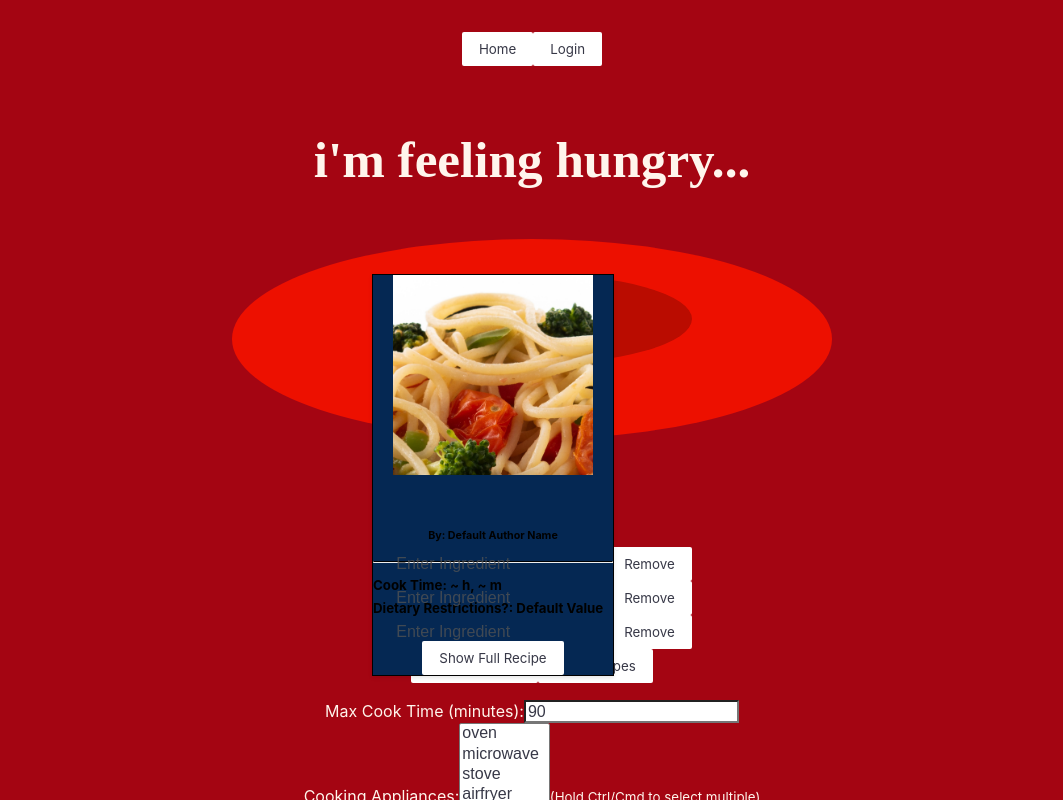
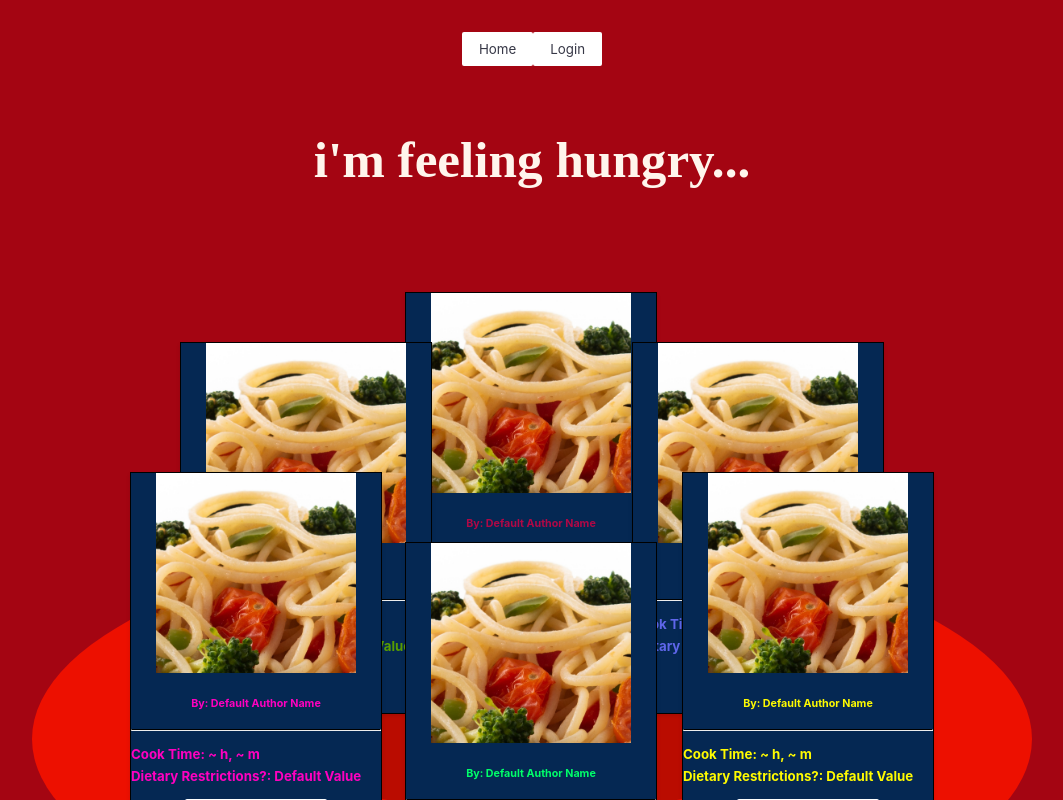
Before and after one commit to ach38075/im-feeling-hungry, a React (Vite) app in the folder frontend/: page /#/ in a window 1280 px wide. Shown: the top 800 px of the page, without its empty margins (108-1171 px from the left). Built offline with nearby package versions, Linux system fonts and the light colour scheme.

Commit message:
A WIN IS A WIN (got basic Plate UI up)
just need to add moving functionality plus sizing

```diff
--- a/frontend/src/components/Disk.jsx
+++ b/frontend/src/components/Disk.jsx
@@ -12,9 +12,11 @@ const Disk = () => {
 
 
     <RecipeCard className="card1"/>
-
-
-
+    <RecipeCard className="card2" />
+    <RecipeCard className="card3" />
+    <RecipeCard className="card4" />
+    <RecipeCard className="card5" />
+    <RecipeCard className="card6" />
 
     </div>
     </div>
--- a/frontend/src/components/css/Disk.css
+++ b/frontend/src/components/css/Disk.css
@@ -1,6 +1,6 @@
 .plate {
-    width: 600px;
-    height: 200px;
+    width: 1000px;
+    height: 400px;
     position: relative;
     background-color: #ed1000;
     border-radius: 50%;
@@ -8,38 +8,61 @@
     align-items: center;
     justify-content: center;
     cursor: grab;
+    margin-top: 300px;
+
+    .middle {
+        width: 500px;
+        height: 150px;
+        background-color: #ba0c00;
+        border-radius: 50%;
+        position: absolute;
     }
 
-/* Fix nested selectors */
-.plate .middle {
-    width: 320px;
-    height: 90px;
-    background-color: #ba0c00;
-    border-radius: 50%;
-    position: relative;
-    bottom: 20px;
+    .card1 {
+        position: absolute;
+        bottom: -100px;
+        right: 125px;
+        color: rgb(0, 255, 106);
+        z-index: 5;
     }
 
-.plate .card1 {
-    width: 75%;
+    .card2 {
+        position: absolute;
+        color: rgb(255, 0, 191);
+        bottom: -30px;
+        right: 400px;
+        z-index: 3;
     }
 
-.plate .card1 button {
-    margin-top: 10px;
+    .card3 {
+        position: absolute;
+        color: rgb(255, 251, 0);
+        bottom: -30px;
+        left: 400px;
+        z-index: 3;
     }
 
-.plate .card1 .info {
-    line-height: 0.05;
+    .card4 {
+        position: absolute;
+        color: rgb(89, 157, 0);
+        bottom: 100px;
+        right: 350px;
+        z-index: 2;
     }
 
-.plate .card1 .info hr {
-    border-top: 1px solid black;
+    .card5 {
+        position: absolute;
+        color: rgb(95, 102, 234);
+        bottom: 100px;
+        left: 350px;
+        z-index: 2;
     }
 
-.plate .card1 .info h2 {
-    padding-top: 10px;
+    .card6 {
+        position: absolute;
+        color: rgb(176, 8, 70);
+        bottom: 150px;
+        right: 125px;
+        z-index: 1;
     }
-
-.plate .card1 .info h5 {
-    text-align: left;
 }
--- a/frontend/src/components/css/RecipePreview.css
+++ b/frontend/src/components/css/RecipePreview.css
@@ -5,6 +5,8 @@
     box-shadow: 0 2px 4px rgba(0, 0, 0, 0.1);
     text-align: center;
     color: black;
+    width: 250px;
+    height: 370px;
 
     .info {
 
```
Lines whose indentation alone changed are shown as unchanged.
